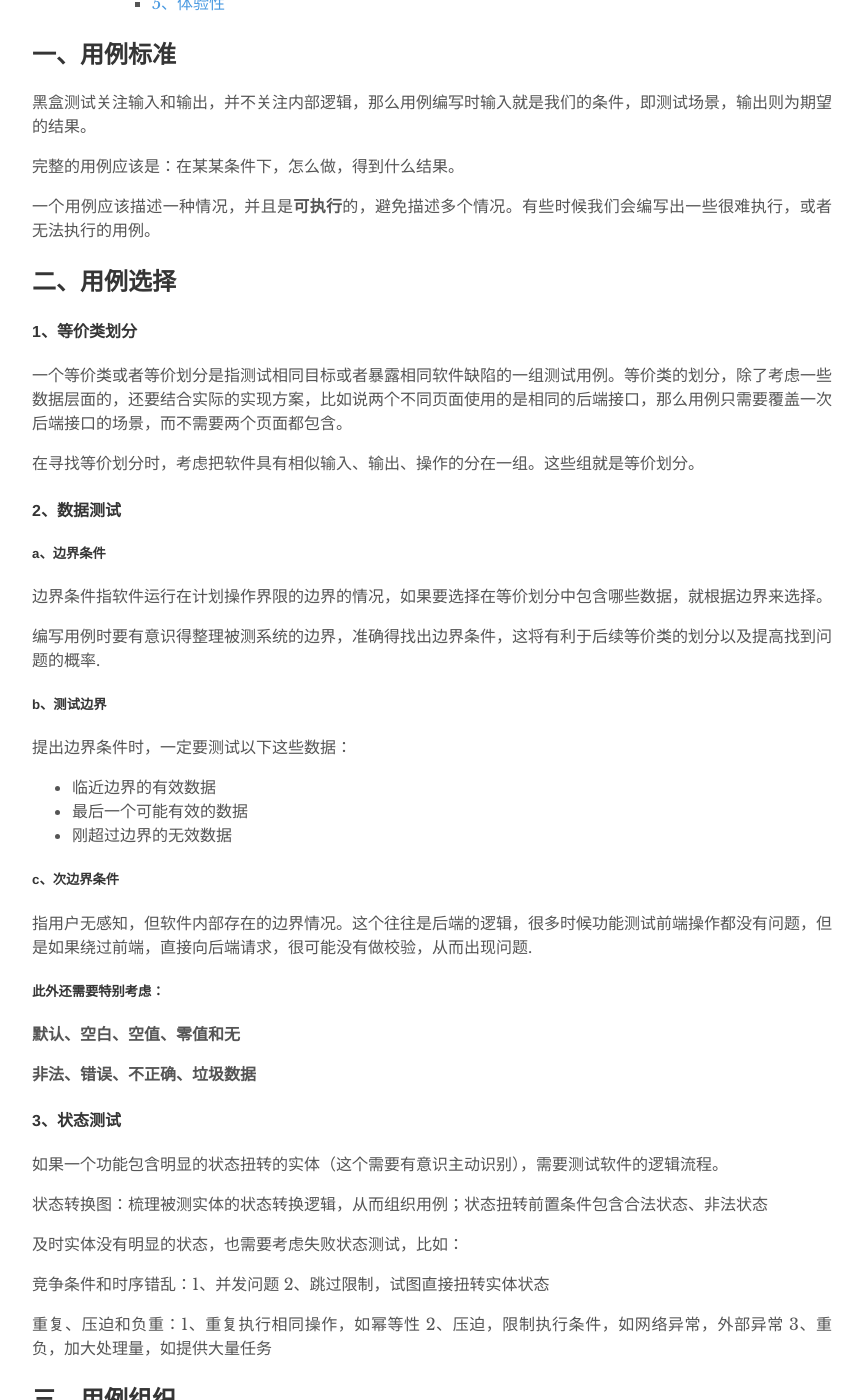
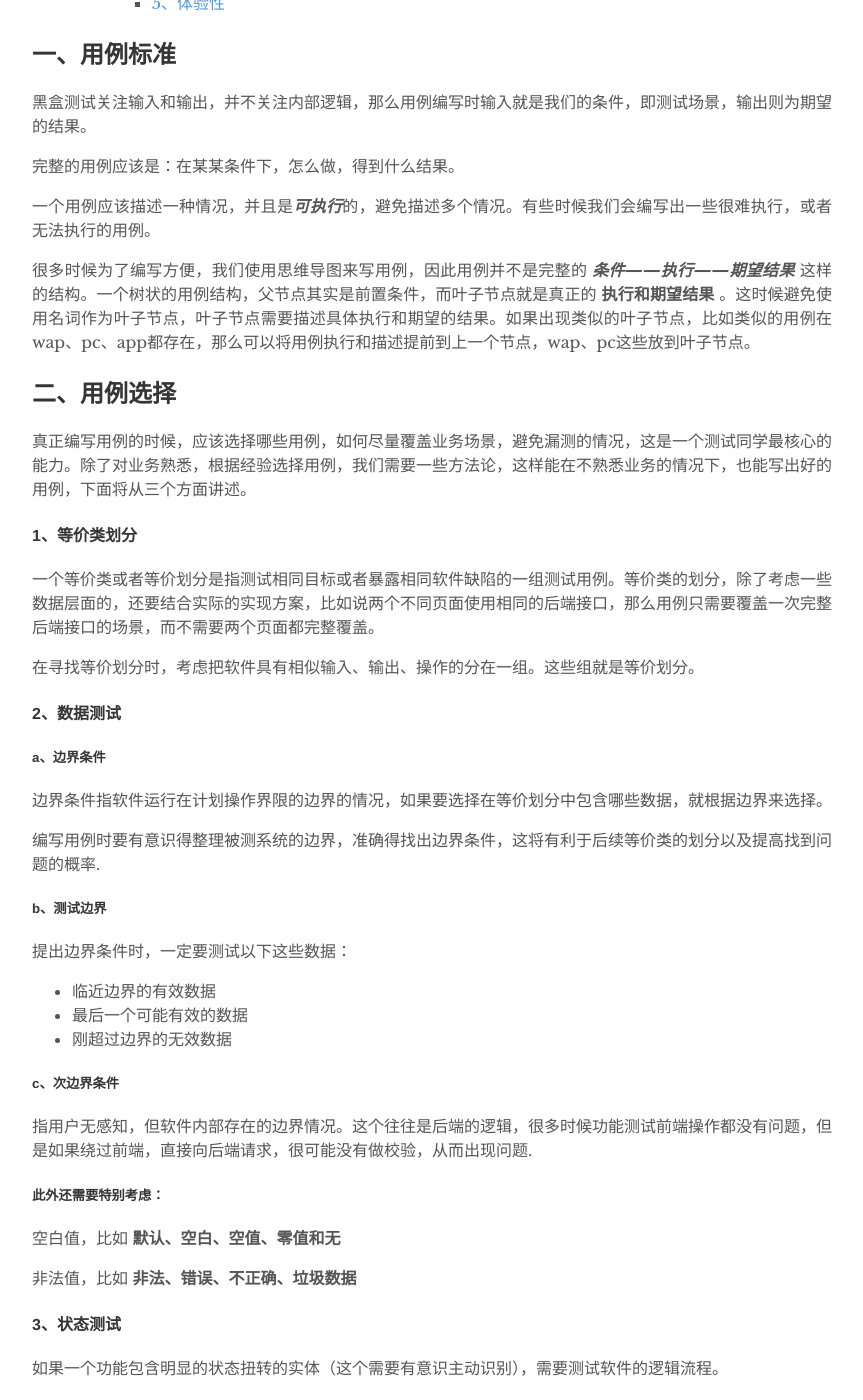
Before and after one commit to bugVanisher/bugVanisher.github.io, a Jekyll site: the page built from _posts/qte/2019-01-21-how-to-write-test-cases.md, in a window 1280 px wide and 1400 px high, scrolled down 750 px. Shown: the whole window, without its empty margins (208-1071 px from the left). Built offline with Jekyll 4.4.1, drawn with Linux system fonts in a browser that asks for light colours; some of the changed text lies outside the part shown.

Commit message:
update at 02.09

```diff
--- a/_posts/qte/2019-01-21-how-to-write-test-cases.md
+++ b/_posts/qte/2019-01-21-how-to-write-test-cases.md
@@ -9,12 +9,15 @@ author: "见欢"
 
 完整的用例应该是：在某某条件下，怎么做，得到什么结果。
 
-一个用例应该描述一种情况，并且是**可执行**的，避免描述多个情况。有些时候我们会编写出一些很难执行，或者无法执行的用例。
+一个用例应该描述一种情况，并且是***可执行***的，避免描述多个情况。有些时候我们会编写出一些很难执行，或者无法执行的用例。
+
+很多时候为了编写方便，我们使用思维导图来写用例，因此用例并不是完整的 ***条件——执行——期望结果*** 这样的结构。一个树状的用例结构，父节点其实是前置条件，而叶子节点就是真正的 **执行和期望结果** 。这时候避免使用名词作为叶子节点，叶子节点需要描述具体执行和期望的结果。如果出现类似的叶子节点，比如类似的用例在wap、pc、app都存在，那么可以将用例执行和描述提前到上一个节点，wap、pc这些放到叶子节点。
 
 ## 二、用例选择
+真正编写用例的时候，应该选择哪些用例，如何尽量覆盖业务场景，避免漏测的情况，这是一个测试同学最核心的能力。除了对业务熟悉，根据经验选择用例，我们需要一些方法论，这样能在不熟悉业务的情况下，也能写出好的用例，下面将从三个方面讲述。
 
 #### 1、等价类划分
-一个等价类或者等价划分是指测试相同目标或者暴露相同软件缺陷的一组测试用例。等价类的划分，除了考虑一些数据层面的，还要结合实际的实现方案，比如说两个不同页面使用的是相同的后端接口，那么用例只需要覆盖一次后端接口的场景，而不需要两个页面都包含。
+一个等价类或者等价划分是指测试相同目标或者暴露相同软件缺陷的一组测试用例。等价类的划分，除了考虑一些数据层面的，还要结合实际的实现方案，比如说两个不同页面使用相同的后端接口，那么用例只需要覆盖一次完整后端接口的场景，而不需要两个页面都完整覆盖。
 
 在寻找等价划分时，考虑把软件具有相似输入、输出、操作的分在一组。这些组就是等价划分。
 #### 2、数据测试
@@ -34,9 +37,9 @@ author: "见欢"
 
 ##### 此外还需要特别考虑：
 
-**默认、空白、空值、零值和无**
+空白值，比如 **默认、空白、空值、零值和无**
 
-**非法、错误、不正确、垃圾数据**
+非法值，比如 **非法、错误、不正确、垃圾数据**
 
 
 #### 3、状态测试
@@ -44,7 +47,7 @@ author: "见欢"
 
 状态转换图：梳理被测实体的状态转换逻辑，从而组织用例；状态扭转前置条件包含合法状态、非法状态
 
-及时实体没有明显的状态，也需要考虑失败状态测试，比如：
+即使实体没有明显的状态，也需要考虑失败状态测试，比如：
 
 竞争条件和时序错乱：1、并发问题 2、跳过限制，试图直接扭转实体状态
 
@@ -56,13 +59,13 @@ author: "见欢"
 
 #### 1、基于产品原型
 ##### a、描述
-这种方式基本是按照产品原型，页面进行用例编写和组织
+这种方式基本是按照产品原型的页面进行用例编写和组织
 ##### b、优劣势
 优势：编写简单，直接按原型组织用例；分工简单
 
 劣势：场景容易遗漏；用例组织容易混乱
 ##### c、适用场景
-几乎所有场景，复杂或单页面功能都适合，这个应该也是大部分测试采用的方式
+几乎适合所有场景，复杂或单页面功能都适合，这个应该也是大部分测试采用的方式
 
 #### 2、基于角色行为
 ##### a、描述
@@ -111,6 +114,10 @@ author: "见欢"
 ##### 常见安全漏洞
 包含但不局限于：sql注入、xss、未校验的重定向、csrf
 
+安全相关的用例，很多时候web框架已经能够挡住大部分，测试需要更多关注的是越权，信息安全，重定向等。
+
+更多安全相关的内容，请关注[owasp](https://www.owasp.org/index.php/Main_Page)
+
 #### 2、兼容性
 ##### 多端实现
 不同的展示层，比如wap、pc、app这些端是否都需要实现，如果不是，修改一个端，是否会影响到其他端
@@ -120,7 +127,7 @@ author: "见欢"
 #### 3、性能
 ##### 是否会产生慢查询
 ##### 是否有多余io
-##### 是否可以添加缓存，添加是否合理
+##### 是否可以添加缓存，缓存添加是否合理
 
 #### 4、关联性
 改动是否会影响到相关的其他功能
```
Also changed, not shown: other parts of _posts/qte/2019-01-21-how-to-write-test-cases.md (+1 -1 lines).
